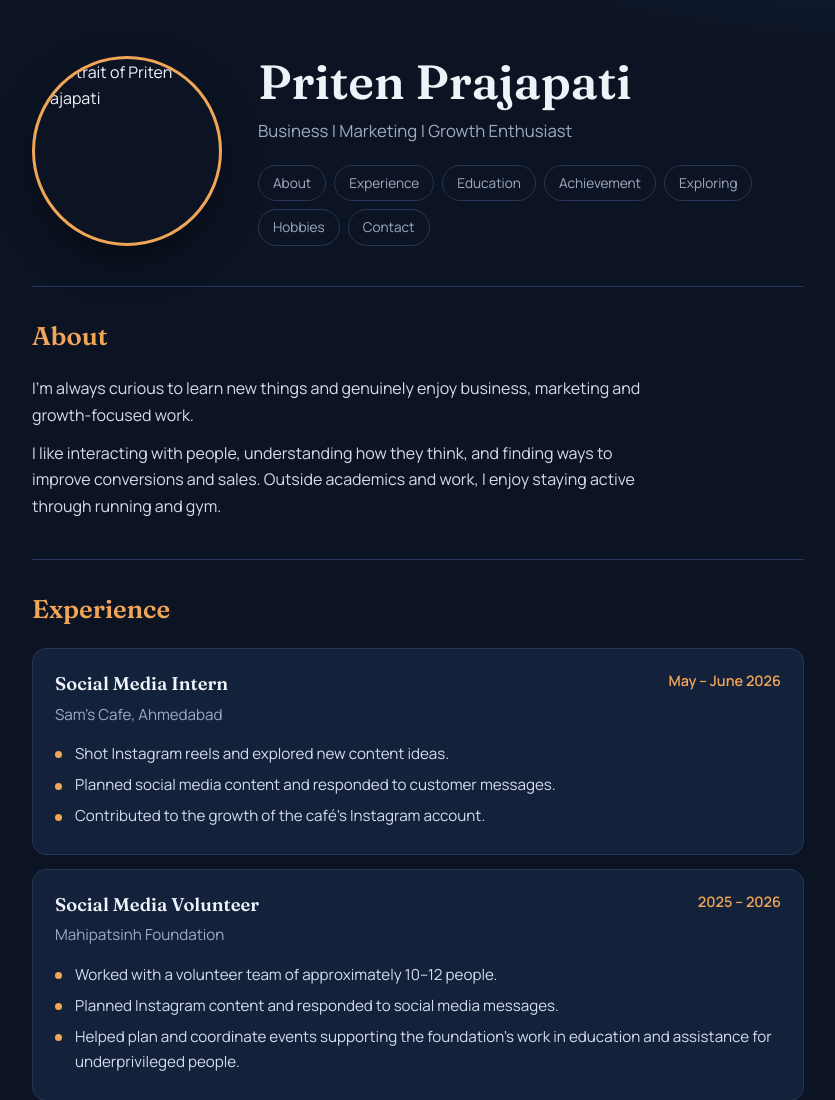
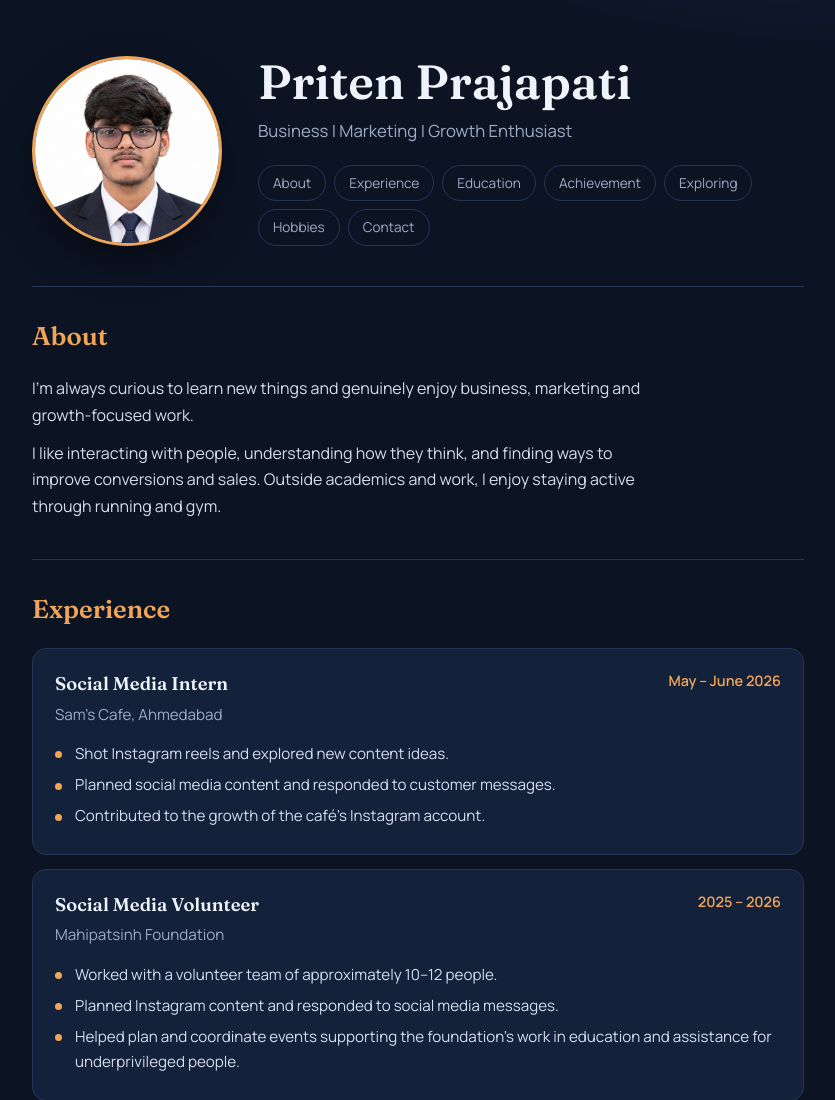
Before and after one commit to prajapatipriten/Resumewebsite, a plain HTML site: page index.html in a window 1280 px wide. Shown: the top 1100 px of the page, without its empty margins (222-1057 px from the left). Drawn offline with Linux system fonts and the light colour scheme.

Commit message:
Update profile image source in index.html

```diff
--- a/index.html
+++ b/index.html
@@ -13,7 +13,7 @@
 <body>
   <main class="page">
     <header class="hero">
-      <img id="r-photo" class="photo" src="images/priten.jpg" alt="Portrait of Priten Prajapati">
+      <img id="r-photo" class="photo" src="WhatsApp Image 2026-11-16 at 7.24.27 PM.jpeg" alt="Portrait of Priten Prajapati">
       <div class="hero-text">
         <h1 id="r-name"></h1>
         <p id="r-tagline"></p>
```
